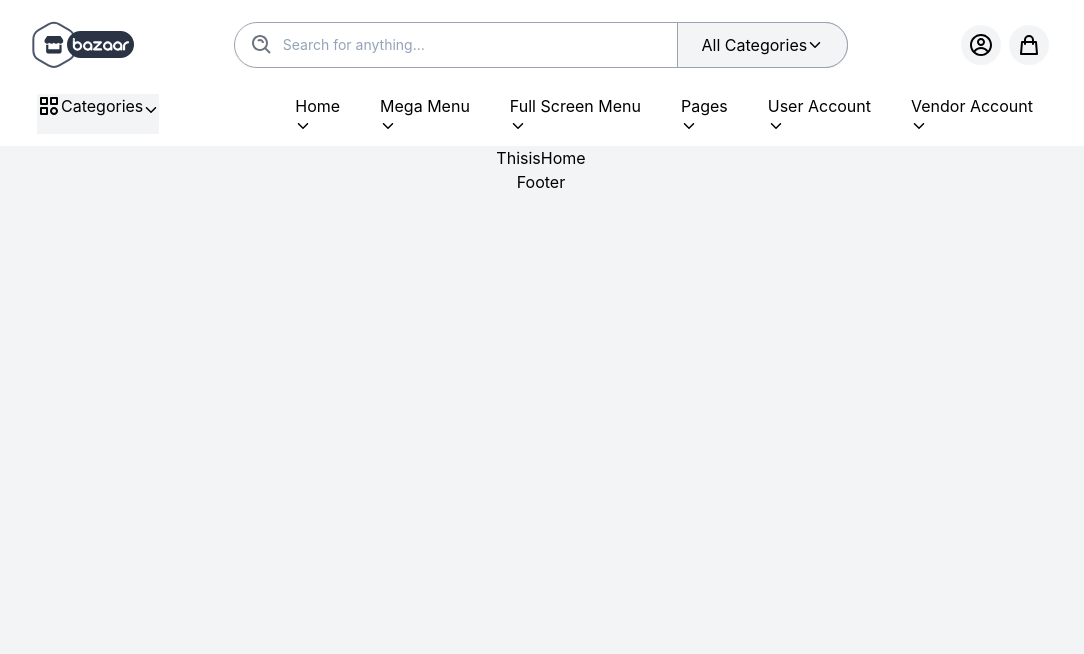
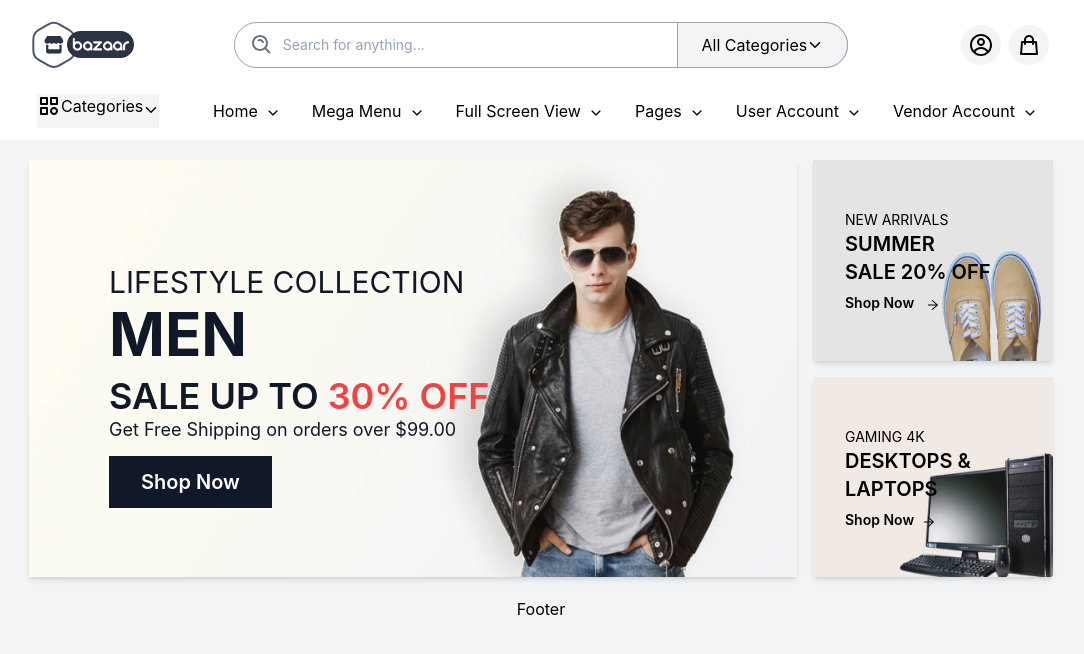
Before and after one commit to d3v-tushar/pandababa-ecommerce, a React (Create React App) app: page / in a window 1280 px wide. Shown: the top 654 px of the page, without its empty margins (99-1183 px from the left). Built offline with nearby package versions, Linux system fonts and the light colour scheme.

Commit message:
Main Banner Designed

```diff
--- /dev/null
+++ b/src/components/MainBanner/MainBanner.js
@@ -0,0 +1,77 @@
+import React from "react";
+import { AiOutlineArrowRight } from "react-icons/ai";
+import bannerimg from "../../assets/banner/banner-15.jpg";
+import bannerimg2 from "../../assets/banner/banner-16.jpg";
+import bannerimg3 from "../../assets/banner/banner-17.jpg";
+
+const MainBanner = () => {
+  return (
+    <section className="w-4/5 mx-auto my-5">
+      <div className="grid grid-cols-4">
+        <div className="col-span-3 rounded-sm shadow-md bg-inherit relative">
+          <img className="" src={bannerimg} alt="" />
+          <div class="absolute top-[25%] left-20 uppercase text-left text-gray-900">
+            <h4 class="text-3xl font-normal mb-1">Lifestyle collection</h4>
+            <h1 class="text-6xl font-bold mb-3">Men</h1>
+            <h4 class="text-4xl font-semibold">
+              SALE UP TO <span class="text-red-500">30% OFF</span>
+            </h4>
+            <p class="text-lg normal-case">
+              Get Free Shipping on orders over $99.00
+            </p>
+            <button
+              class="bg-gray-900 font-semibold text-white text-xl px-8 py-3 my-3"
+              tabindex="0"
+              type="button"
+            >
+              Shop Now<span class=""></span>
+            </button>
+          </div>
+        </div>
+        <div className="col-span-1 grid grid-cols-1 gap-y-4 items-stretch pl-4">
+          <div className="relative w-full flex items-stretch shadow-md">
+            <img className="w-fit" src={bannerimg3} alt="" />
+            <div class="absolute top-[25%] left-8 text-left">
+              <p class="text-sm font-normal">NEW ARRIVALS</p>
+              <h4 class="text-xl font-semibold">
+                SUMMER
+                <br />
+                SALE 20% OFF
+              </h4>
+              <a className="text-sm font-semibold" href="/market-2#">
+                <p className="grid grid-cols-2 justify-center items-center">
+                  <span>Shop Now</span>
+                  <span className="mt-3 mb-2 ml-2">
+                    <AiOutlineArrowRight />
+                  </span>
+                </p>
+              </a>
+            </div>
+          </div>
+
+          <div className="relative w-full flex items-stretch shadow-md">
+            <img className="w-full" src={bannerimg2} alt="" />
+            <div class="absolute top-[25%] left-8 text-left">
+              <p class="text-sm font-normal">GAMING 4K</p>
+              <h4 class="text-xl font-semibold">
+                DESKTOPS &
+                <br />
+                LAPTOPS
+              </h4>
+              <a className="text-sm font-semibold" href="/market-2#">
+                <p className="grid grid-cols-2 justify-center items-center">
+                  <span>Shop Now</span>
+                  <span className="mt-3 mb-2 ml-2">
+                    <AiOutlineArrowRight />
+                  </span>
+                </p>
+              </a>
+            </div>
+          </div>
+        </div>
+      </div>
+    </section>
+  );
+};
+
+export default MainBanner;
--- a/src/components/Navbar/Navbar.js
+++ b/src/components/Navbar/Navbar.js
@@ -48,12 +48,54 @@ const Navbar = () => {
             <div className="w-full"><div className="flex items-baseline"><p className="flex"><span className="text-2xl"><BiCategory/></span> Categories</p><p><IoIosArrowDown/></p></div></div>
         </div>
         <div className="col-span-4 flex justify-evenly">
-            <button className="mx-2 px-3">Home <IoIosArrowDown /></button>
-            <button className="mx-2 px-3">Mega Menu <IoIosArrowDown /></button>
-            <button className="mx-2 px-3">Full Screen Menu <IoIosArrowDown /></button>
-            <button className="mx-2 px-3">Pages <IoIosArrowDown/></button>
-            <button className="mx-2 px-3">User Account <IoIosArrowDown /></button>
-            <button className="mx-2 px-3">Vendor Account <IoIosArrowDown /></button>
+            <button className="mx-4">
+              <p className="flex justify-center items-center">
+                  <span>Home</span>
+                  <span className="mt-3 mb-2 ml-2 text-sm">
+                    <IoIosArrowDown />
+                  </span>
+              </p>
+            </button>
+            <button className="mx-4">
+            <p className="flex justify-center items-center">
+                  <span>Mega Menu</span>
+                  <span className="mt-3 mb-2 ml-2 text-sm">
+                    <IoIosArrowDown />
+                  </span>
+              </p>
+            </button>
+            <button className="mx-4">
+            <p className="flex justify-center items-center">
+                  <span>Full Screen View</span>
+                  <span className="mt-3 mb-2 ml-2 text-sm">
+                    <IoIosArrowDown />
+                  </span>
+              </p>
+            </button>
+            <button className="mx-4">
+            <p className="flex justify-center items-center">
+                  <span>Pages</span>
+                  <span className="mt-3 mb-2 ml-2 text-sm">
+                    <IoIosArrowDown />
+                  </span>
+              </p>
+            </button>
+            <button className="mx-4">
+            <p className="flex justify-center items-center">
+                  <span>User Account</span>
+                  <span className="mt-3 mb-2 ml-2 text-sm">
+                    <IoIosArrowDown />
+                  </span>
+              </p>
+            </button>
+            <button className="mx-4">
+            <p className="flex justify-center items-center">
+                  <span>Vendor Account</span>
+                  <span className="mt-3 mb-2 ml-2 text-sm">
+                    <IoIosArrowDown />
+                  </span>
+              </p>
+            </button>
         </div>
       </div>
     </div>
--- a/src/pages/Home/Home.js
+++ b/src/pages/Home/Home.js
@@ -1,9 +1,10 @@
 import React from 'react';
+import MainBanner from '../../components/MainBanner/MainBanner';
 
 const Home = () => {
     return (
         <div>
-            <h2>ThisisHome</h2>
+            <MainBanner/>
         </div>
     );
 };
```
